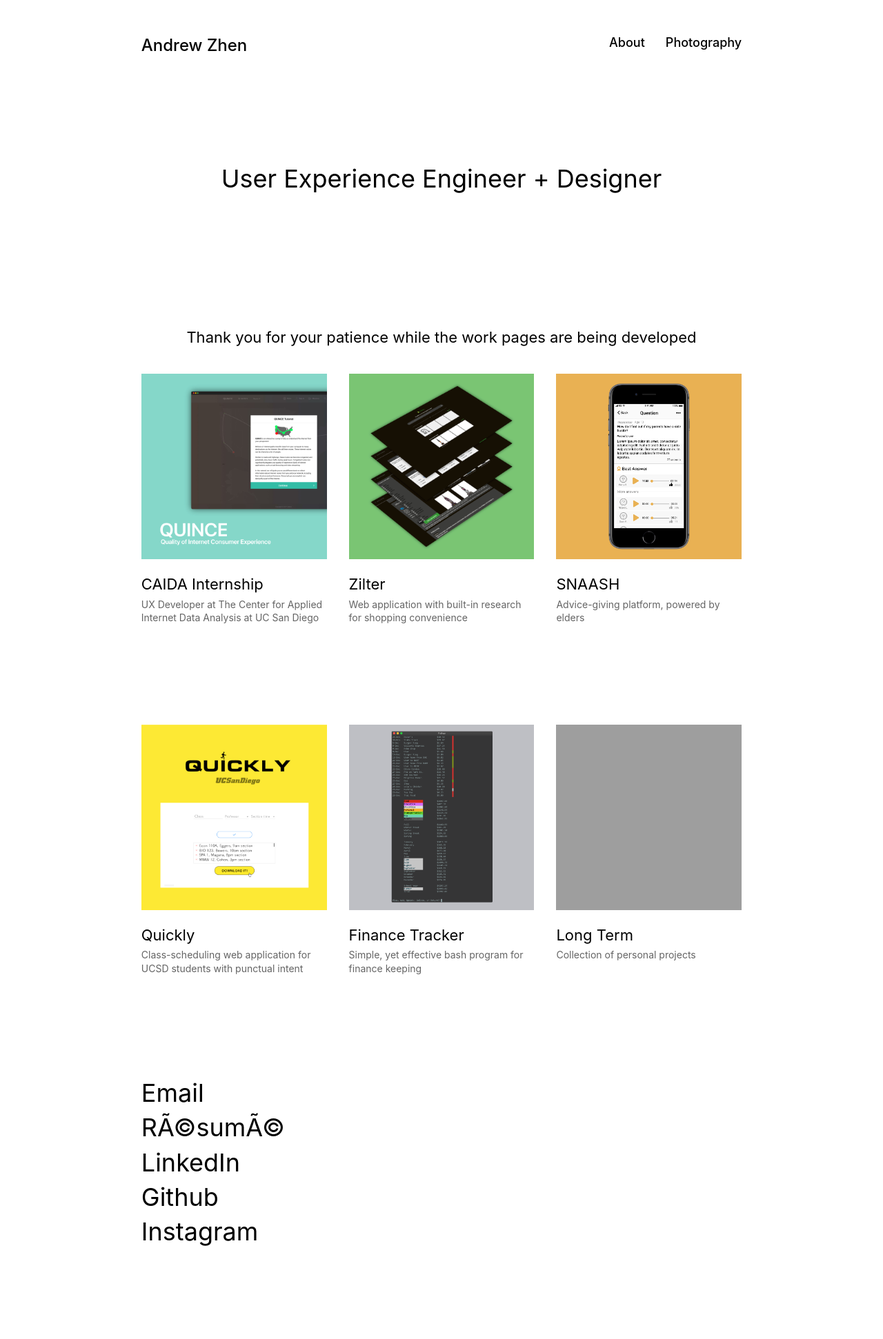
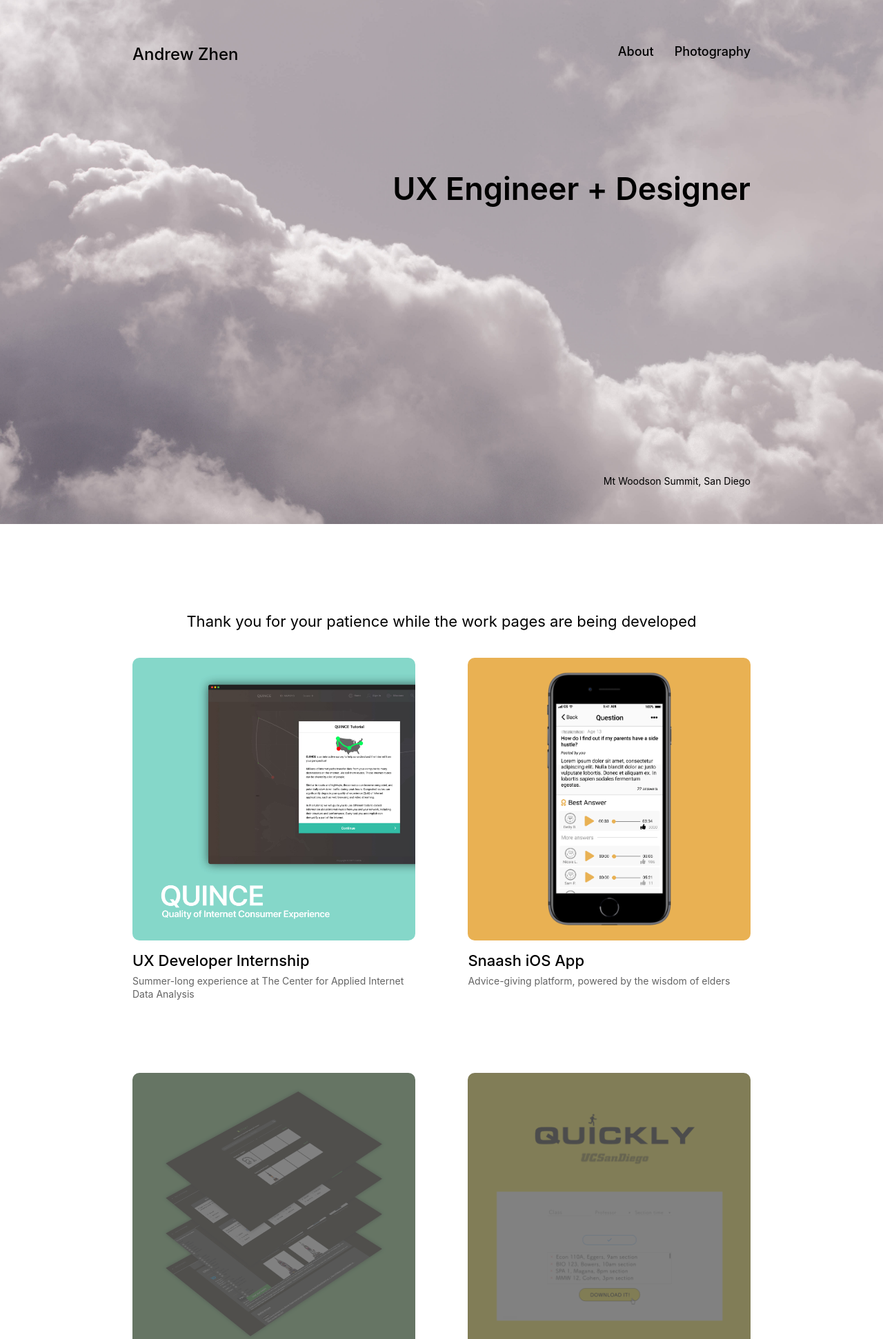
Before and after one commit to andrewzhen/andrewzhen.github.io, a PHP site: page / in a window 1280 px wide. Shown: the top 1942 px of the page at 69% size. Run offline with PHP 8.4, Linux system fonts and the light colour scheme; grey boxes are pictures that could not be loaded.

Commit message:
redo landing page

```diff
--- a/index.html
+++ b/index.html
@@ -21,7 +21,8 @@
 </head>
 
 <body>
-  <div>
+  <div id="light-bg">
+    <div class="content-margins">
       <div id="header">
         <div id="name-div"><a href="https://ajzhen.com" id="name">Andrew Zhen</a></div>
 
@@ -36,40 +37,41 @@
           </div> -->
         </div>
       </div>
-    <br>
-    <div id="landing-div">
-      <p id="description">
-        User Experience Engineer + Designer<br/>
-      </p>
+
+      <p id="description" class="hvr-bob">UX Engineer + Designer<br/></p>
+
+      <p id="home-location">Mt Woodson Summit, San Diego</p>
+    </div>
   </div>
 
+  <div class="content">
     <section>
     <div class="wip">Thank you for your patience while the work pages are being developed</div><br><br>
     <div class="grid-container">
-      <div class="grid-item grid-left">
+      <div class="grid-item">
         <a href="https://ajzhen.com/caida">
           <img src="assets/caida/quince.jpg">
         </a>
-        <p id="title">CAIDA Internship</p>
-        <p id="summary">UX Developer at The Center for Applied Internet Data Analysis at UC San Diego</p>
+        <p id="title">UX Developer Internship</p>
+        <p id="summary">Summer-long experience at The Center for Applied Internet Data Analysis</p>
       </div>
-      <div class="grid-item grid-middle"><img src="assets/zilter.jpg">
-        <p id="title">Zilter</p>
-        <p id="summary">Web application with built-in research for shopping convenience</p>
+      <div class="grid-item grid-item-right"><img src="assets/snaash/snaash.png">
+        <p id="title">Snaash iOS App</p>
+        <p id="summary">Advice-giving platform, powered by the wisdom of elders</p>
       </div>
-      <div class="grid-item grid-right"><img src="assets/snaash/snaash.png">
-        <p id="title">SNAASH</p>
-        <p id="summary">Advice-giving platform, powered by elders</p>
+      <div class="grid-item not-ready"><img src="assets/zilter.jpg">
+        <p id="title">Zilter Web App</p>
+        <p id="summary">Website concept with built-in research done conveniently for you</p>
       </div>
-      <div class="grid-item grid-left"><img src="assets/quickly.png">
-        <p id="title">Quickly</p>
-        <p id="summary">Class-scheduling web application for UCSD students with punctual intent</p>
+      <div class="grid-item grid-item-right not-ready"><img src="assets/quickly.png">
+        <p id="title">Quickly Web App</p>
+        <p id="summary">Class-scheduling tool for UCSD students with punctual intent</p>
       </div>
-      <div class="grid-item grid-middle"><img src="assets/mymoney.png">
-        <p id="title">Finance Tracker</p>
-        <p id="summary">Simple, yet effective bash program for finance keeping</p>
+      <div class="grid-item not-ready"><img src="assets/mymoney.png">
+        <p id="title">Finance Python Applet</p>
+        <p id="summary">Simple, yet visually effective finance tracker</p>
       </div>
-      <div class="grid-item grid-right">
+      <div class="grid-item grid-item-right">
         <a href="long-term.html">
           <img src="assets/rocket.gif">
         </a>
--- a/style/homeStyle.css
+++ b/style/homeStyle.css
@@ -1,3 +1,11 @@
+#light-bg {
+  background-image:url("../assets/light-bg.jpg");
+  background-size: cover;
+  height: 95vh;
+  -webkit-filter: grayscale(30%); /* Safari 6.0 - 9.0 */
+  filter: grayscale(30%);
+}
+
 /*----------------------------------HEADER*/
 #name-div {
   float: left;
@@ -23,24 +31,23 @@
 }
 
 /*-----------------------------INTRODUCTION BODY*/
-#landing-div {
-  padding-top: 10px;
-  padding-bottom: 10px;
-  margin-bottom: 150px;
-  max-height: 115px;
-  border-radius: 10px;
-}
-
 #description {
-  text-align: center;
-  font-size: 36px;
-  transition: all 0.3s ease;
+  font-size: 45px;
+  float: right;
+  font-weight: 600;
 }
 
 #description:hover {
   transform: translateY(-10px);
   transition: all 0.3s ease;
   cursor: default;
+}
+
+#home-location {
+  position: absolute;
+  bottom: 5vh;
+  right: 15vw;
+  font-size: 14px;
 }
 
 .wip {
@@ -50,24 +57,32 @@
 }
 
 /*-----------------------------WORK*/
+.content {
+  margin-top: 10vw;
+  margin-left: 15vw;
+  margin-right: 15vw;
+}
+
 .grid-container {
   margin: auto;
   width: 100%;
   height: 100%;
   display: grid;
-  grid-template-columns: auto auto auto;
+  grid-template-columns: auto auto;
+  margin-bottom: 10vw;
 }
 
 .grid-item {
-  width: 21vw;
-  height: 21vw;
-  margin-bottom: 15rem;
+  width: 32vw;
+  height: 32vw;
+  margin-bottom: 12rem;
 }
 
 .grid-item img {
   height: 100%;
   width: 100%;
   transition: all 0.5s ease;
+  border-radius: 10px;
 }
 
 .grid-item img:hover {
@@ -75,22 +90,19 @@
   cursor: pointer;
 }
 
-.grid-left {
-  margin-right: auto;
-}
-
-.grid-middle {
-  margin-left: auto;
-  margin-right: auto;
-}
-
-.grid-right {
+.grid-item-right {
   margin-left: auto;
 }
 
+.not-ready {
+  opacity: 0.7;
+  filter: brightness(30%);
+}
+
 #title {
+  font-weight: 500;
   font-size: 22px;
-  margin-top: 1.5vw;
+  margin-top: 1vw;
   margin-bottom: 0.5vw;
 }
 
--- a/style/sharedStyle.css
+++ b/style/sharedStyle.css
@@ -2,9 +2,8 @@
 
 body, html {
   font-family: -apple-system, BlinkMacSystemFont, sans-serif;
-  margin-top: 2vw;
-  margin-left: 8vw;
-  margin-right: 8vw;
+  margin: 0;
+  padding: 0;
 }
 
 /*----------------------------------FADEIN*/
@@ -21,7 +20,7 @@ section.visible {
 
 /*----------------------------------HEADER*/
 #header {
-  padding-bottom: 15vh;
+  padding-bottom: 20vh;
 }
 
 #home-div {
@@ -45,6 +44,58 @@ section.visible {
   color: black;
   display: inline;
   transition: all 0.5s ease;
+}
+
+/* Bob */
+@-webkit-keyframes hvr-bob {
+  0% {
+    -webkit-transform: translateY(-28px);
+    transform: translateY(-28px);
+  }
+  50% {
+    -webkit-transform: translateY(-14px);
+    transform: translateY(-14px);
+  }
+  100% {
+    -webkit-transform: translateY(-28px);
+    transform: translateY(-28px);
+  }
+}
+@keyframes hvr-bob {
+  0% {
+    -webkit-transform: translateY(-28px);
+    transform: translateY(-28px);
+  }
+  50% {
+    -webkit-transform: translateY(-14px);
+    transform: translateY(-14px);
+  }
+  100% {
+    -webkit-transform: translateY(-28px);
+    transform: translateY(-28px);
+  }
+}
+
+.hvr-bob {
+  display: inline-block;
+  vertical-align: middle;
+  -webkit-transform: perspective(1px) translateZ(0);
+  transform: perspective(1px) translateZ(0);
+  box-shadow: 0 0 1px rgba(0, 0, 0, 0);
+  -webkit-animation-name: hvr-bob-float, hvr-bob;
+  animation-name: hvr-bob-float, hvr-bob;
+  -webkit-animation-duration: .3s, 1.5s;
+  animation-duration: .3s, 1.5s;
+  -webkit-animation-delay: 0s, .3s;
+  animation-delay: 0s, .3s;
+  -webkit-animation-timing-function: ease-out, ease-in-out;
+  animation-timing-function: ease-out, ease-in-out;
+  -webkit-animation-iteration-count: 1, infinite;
+  animation-iteration-count: 1, infinite;
+  -webkit-animation-fill-mode: forwards;
+  animation-fill-mode: forwards;
+  -webkit-animation-direction: normal, alternate;
+  animation-direction: normal, alternate;
 }
 
 #darkmode:hover {
@@ -147,6 +198,13 @@ input:checked + .slider:before {
   border-radius: 50%;
 }
 
+/*-----------------------------BODY*/
+.content-margins {
+  padding-top: 5vw;
+  margin-left: 15vw;
+  margin-right: 15vw;
+}
+
 /*-----------------------------CONTACT*/
 #contact {
   font-size: 36px;
```
Also changed, not shown: about.html (+6 -8 lines), caida.html (+12 -12 lines), long-term.html (+14 -10 lines), style/aboutStyle.css (+12 -21 lines), style/longTermStyle.css (+45 -2 lines), style/workStyle.css (+5 -40 lines), assets/light-bg.jpg (added), assets/self.jpeg, 1 other file. Lines whose indentation alone changed are shown as unchanged.
